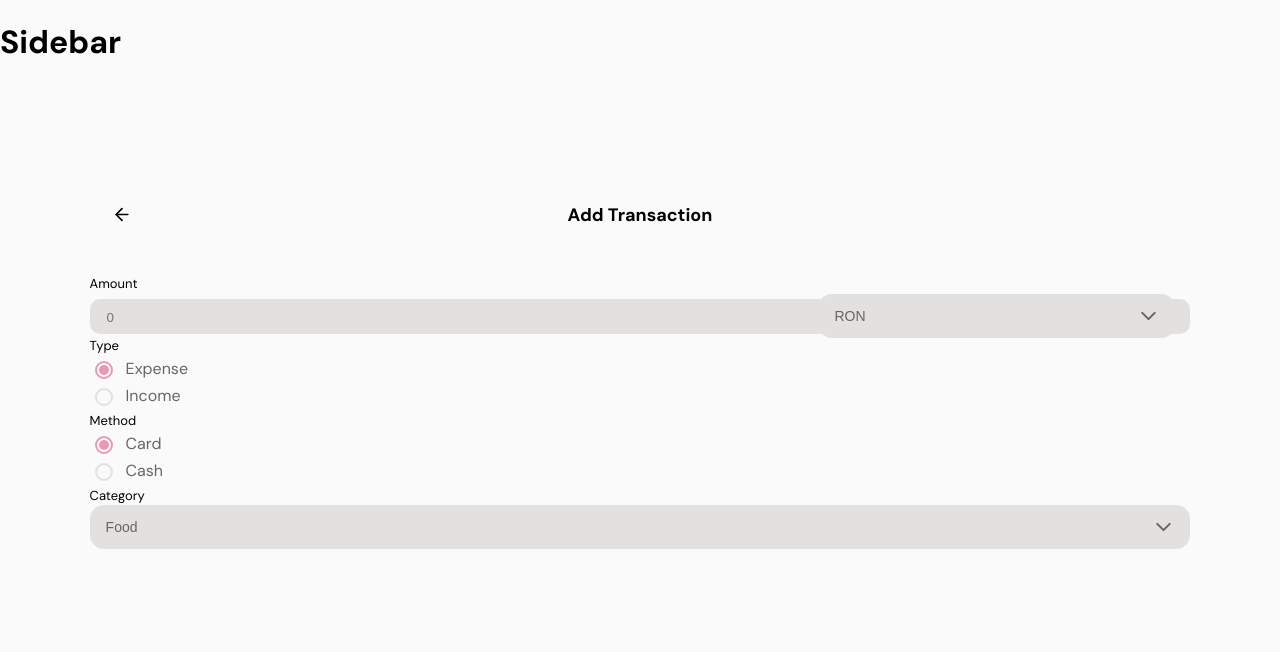
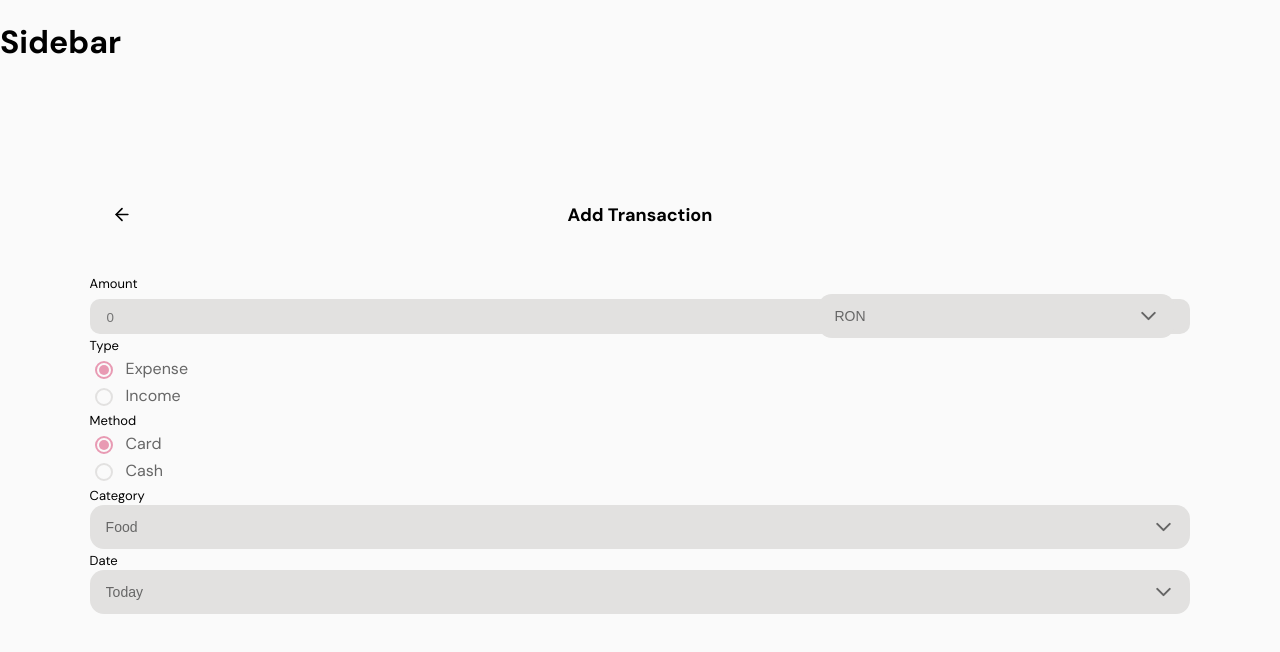
Before and after one commit to mirelalexy/blossom, a React (Vite) app in the folder frontend/: page /add-transaction in a window 1280 px wide. Shown: the top 652 px of the page. Built offline with nearby package versions, Linux system fonts and the light colour scheme.

Commit message:
feat(add transaction): implement date selector with custom date option

```diff
--- a/frontend/src/pages/AddTransaction.jsx
+++ b/frontend/src/pages/AddTransaction.jsx
@@ -18,6 +18,7 @@ function AddTransaction() {
         method: "Card",
         category: "",
         date: "Today",
+        customDate: "",
         recurring: false,
         mood: null,
         notes: ""
@@ -34,6 +35,24 @@ function AddTransaction() {
         value: cat.name,
         label: cat.name
     }))
+
+    const dateOptions = [
+        { value: "today", label: "Today"},
+        { value: "yesterday", label: "Yesterday"},
+        { value: "custom", label: "Pick a date"}
+    ]
+
+    function setTransactionDate() {
+        if (formData.date === "today") return new Date()
+
+        if (formData.date === "yesterday") {
+            const d = new Date()
+            d.setDate(d.getDate() - 1)
+            return d
+        }
+
+        return new Date(formData.customDate)
+    }
 
     return (
         <div className="add-transaction-layout">
@@ -91,6 +110,22 @@ function AddTransaction() {
                     />
 
                     {/* Date */}
+                    <Select
+                        label="Date"
+                        name="date"
+                        value={formData.date}
+                        onChange={(e) => handleChange("date", e.target.value)}
+                        options={dateOptions}
+                    />
+
+                    {formData.date === "custom" && (
+                        <Input
+                            type="date"
+                            name="customDate"
+                            value={formData.customDate}
+                            onChange={(e) => handleChange("customDate", e.target.value)}
+                        />
+                    )}
 
                     {/* Recurring */}
 
```
